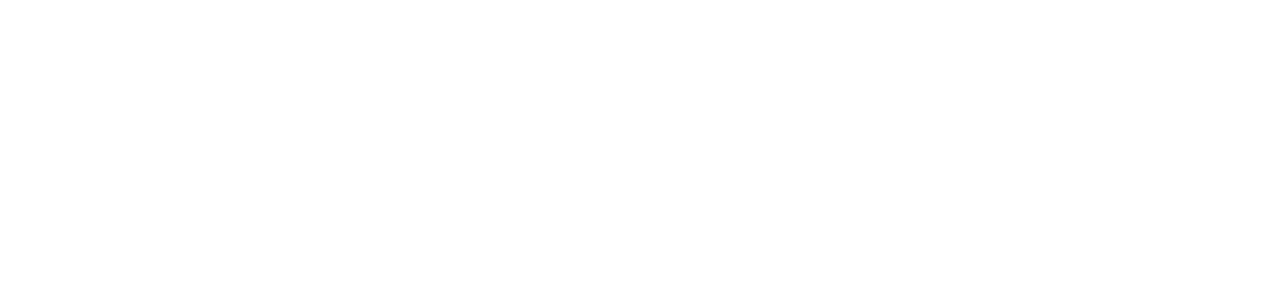
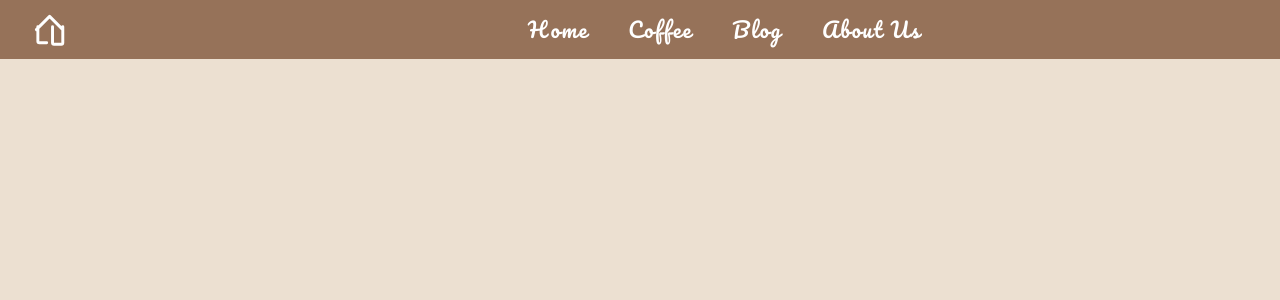
Before and after one commit to aaronMFbales/tasteoftales, a React (Vite) app: page /coffee in a window 1280 px wide. Before the commit this address had no page. Shown: the top 300 px of the page. Built offline with nearby package versions, Linux system fonts and the light colour scheme.

Commit message:
Implement CoffeePage, align and update header navigation, add Home icon, update navigation routes, and adjust CoffeePage nav position

```diff
--- /dev/null
+++ b/src/CoffeePage.jsx
@@ -0,0 +1,46 @@
+import React from 'react';
+import { Link } from 'react-router-dom';
+
+function CoffeePage() {
+  return (
+  <div style={{ minHeight: '100vh', width: '100vw', background: '#ece0d1', position: 'relative' }}>
+      <header
+        style={{
+          width: '100%',
+          background: '#967259',
+          color: '#fff',
+          padding: '0.75rem 0',
+          textAlign: 'center',
+          fontSize: '2rem',
+          fontWeight: 'bold',
+          letterSpacing: '0.05em',
+          fontFamily: 'Pacifico, cursive',
+          position: 'fixed',
+          top: 0,
+          left: 0,
+          zIndex: 9999,
+          display: 'flex',
+          alignItems: 'center',
+        }}
+      >
+        <Link to="/" style={{ display: 'flex', alignItems: 'center', marginLeft: '2rem', marginRight: '2rem' }}>
+          <svg xmlns="http://www.w3.org/2000/svg" fill="none" viewBox="0 0 24 24" strokeWidth={2} stroke="currentColor" style={{ width: '2.2rem', height: '2.2rem', color: '#fff' }}>
+            <path strokeLinecap="round" strokeLinejoin="round" d="M3 12l9-9 9 9M4 10v10a1 1 0 001 1h5m4-11v11a1 1 0 001 1h5a1 1 0 001-1V10" />
+          </svg>
+        </Link>
+        <div style={{ flex: 1, display: 'flex', justifyContent: 'flex-start', marginLeft: '33.5vw' }}>
+          <nav style={{ display: 'flex', alignItems: 'center', gap: '2.5rem' }}>
+            <Link to="/second" style={{ color: '#fff', textDecoration: 'none', fontFamily: 'Pacifico, cursive', fontSize: '1.3rem' }}>Home</Link>
+            <Link to="/coffee" style={{ color: '#fff', textDecoration: 'none', fontFamily: 'Pacifico, cursive', fontSize: '1.3rem' }}>Coffee</Link>
+            <Link to="#" style={{ color: '#fff', textDecoration: 'none', fontFamily: 'Pacifico, cursive', fontSize: '1.3rem' }}>Blog</Link>
+            <Link to="#" style={{ color: '#fff', textDecoration: 'none', fontFamily: 'Pacifico, cursive', fontSize: '1.3rem' }}>About Us</Link>
+          </nav>
+        </div>
+      </header>
+  <div style={{ height: '4.5rem', background: '#ece0d1' }} />
+  {/* Coffee Page content will go here */}
+    </div>
+  );
+}
+
+export default CoffeePage;
--- a/src/SecondPage.jsx
+++ b/src/SecondPage.jsx
@@ -462,15 +462,24 @@
           position: 'fixed',
           top: 0,
           left: 0,
-          zIndex: 100,
+          zIndex: 9999,
+          display: 'flex',
+          alignItems: 'center',
         }}
       >
-        <nav style={{ display: 'flex', justifyContent: 'center', alignItems: 'center', gap: '4rem' }}>
-          <Link to="/" style={{ color: '#fff', textDecoration: 'none', fontFamily: 'Pacifico, cursive', fontSize: '1.3rem' }}>Home</Link>
-          <Link to="#" style={{ color: '#fff', textDecoration: 'none', fontFamily: 'Pacifico, cursive', fontSize: '1.3rem' }}>Coffee</Link>
-          <Link to="#" style={{ color: '#fff', textDecoration: 'none', fontFamily: 'Pacifico, cursive', fontSize: '1.3rem' }}>Blog</Link>
-          <Link to="#" style={{ color: '#fff', textDecoration: 'none', fontFamily: 'Pacifico, cursive', fontSize: '1.3rem' }}>About Us</Link>
-        </nav>
+        <Link to="/" style={{ display: 'flex', alignItems: 'center', marginLeft: '2rem', marginRight: '2rem' }}>
+          <svg xmlns="http://www.w3.org/2000/svg" fill="none" viewBox="0 0 24 24" strokeWidth={2} stroke="currentColor" style={{ width: '2.2rem', height: '2.2rem', color: '#fff' }}>
+            <path strokeLinecap="round" strokeLinejoin="round" d="M3 12l9-9 9 9M4 10v10a1 1 0 001 1h5m4-11v11a1 1 0 001 1h5a1 1 0 001-1V10" />
+          </svg>
+        </Link>
+        <div style={{ flex: 1, display: 'flex', justifyContent: 'center' }}>
+          <nav style={{ display: 'flex', alignItems: 'center', gap: '2.5rem' }}>
+            <Link to="/second" style={{ color: '#fff', textDecoration: 'none', fontFamily: 'Pacifico, cursive', fontSize: '1.3rem' }}>Home</Link>
+            <Link to="/coffee" style={{ color: '#fff', textDecoration: 'none', fontFamily: 'Pacifico, cursive', fontSize: '1.3rem' }}>Coffee</Link>
+            <Link to="#" style={{ color: '#fff', textDecoration: 'none', fontFamily: 'Pacifico, cursive', fontSize: '1.3rem' }}>Blog</Link>
+            <Link to="#" style={{ color: '#fff', textDecoration: 'none', fontFamily: 'Pacifico, cursive', fontSize: '1.3rem' }}>About Us</Link>
+          </nav>
+        </div>
       </header>
       <div style={{ height: '4.5rem' }} />
       <Hero />
@@ -479,3 +488,5 @@
     </div>
   );
 }
+
+// ...existing code...
--- a/src/main.jsx
+++ b/src/main.jsx
@@ -3,6 +3,7 @@
 import './index.css';
 import App from './App.jsx';
 import SecondPage from './SecondPage';
+import CoffeePage from './CoffeePage.jsx';
 import { BrowserRouter as Router, Routes, Route } from 'react-router-dom';
 
 createRoot(document.getElementById('root')).render(
@@ -11,6 +12,7 @@
       <Routes>
         <Route path="/" element={<App />} />
         <Route path="/second" element={<SecondPage />} />
+        <Route path="/coffee" element={<CoffeePage />} />
       </Routes>
     </Router>
   </StrictMode>
```
